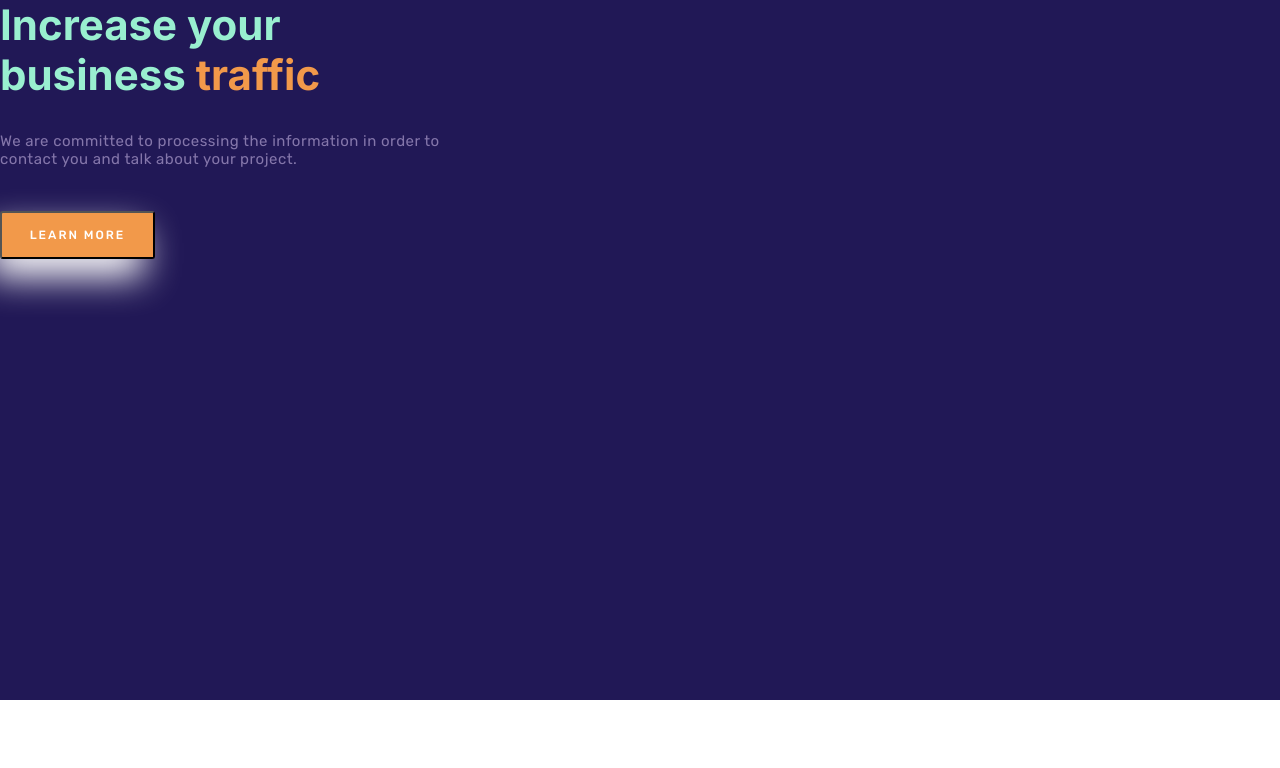
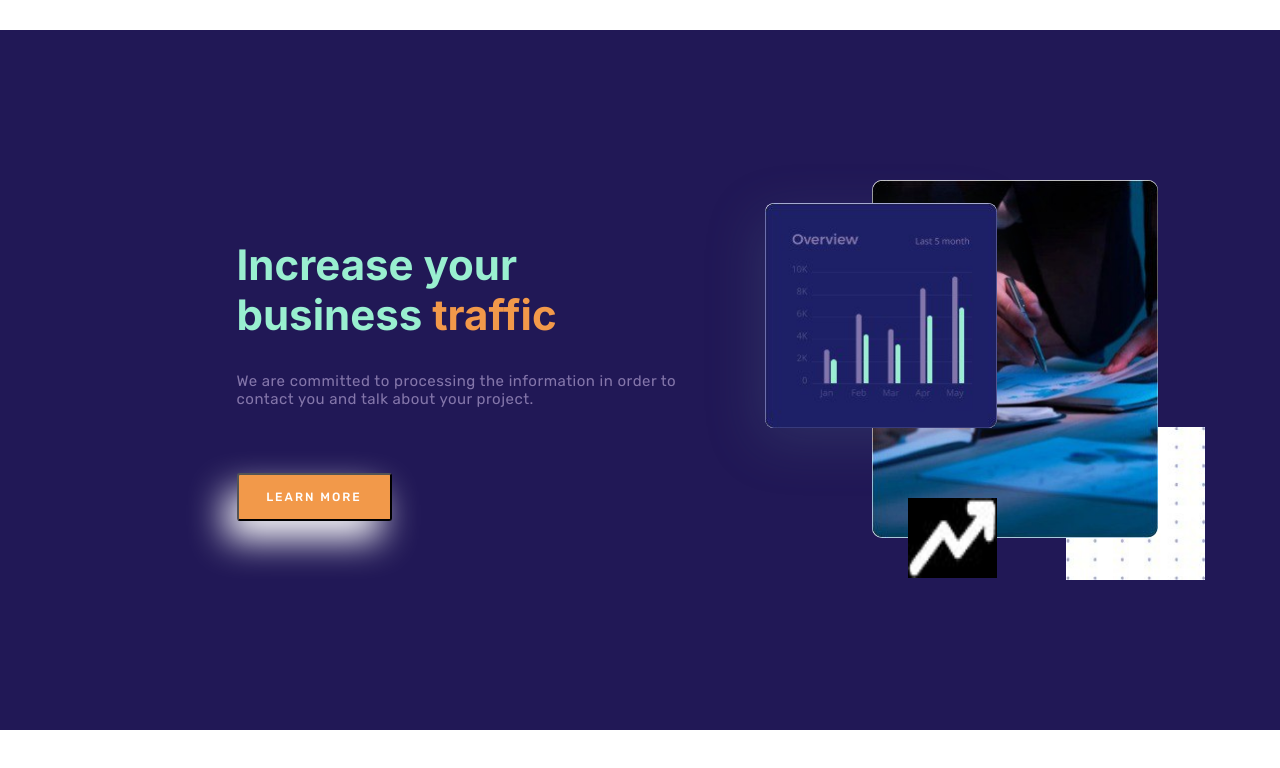
Before and after one commit to Kat3919/content, a plain HTML site: page index2.html in a window 1280 px wide. Shown: the top 768 px of the page. Drawn offline with Linux system fonts and the light colour scheme.

Commit message:
flattened layout2

```diff
--- a/index2.html
+++ b/index2.html
@@ -3,7 +3,7 @@
   <head>
     <meta charset="UTF-8" />
     <meta name="viewport" content="width=device-width, initial-scale=1.0" />
-    <title>content - Макет 3</title>
+    <title>content - Макет 2</title>
     <link rel="stylesheet" href="./styles2.css" />
     <link rel="preconnect" href="https://fonts.googleapis.com" />
     <link rel="preconnect" href="https://fonts.gstatic.com" crossorigin />
@@ -33,10 +33,12 @@
       </div>
 
       <div class="pictures">
-        <p class=""><img src="" alt="" /></p>
-        <p><img src="" alt="" /></p>
-        <p><img src="" alt="" /></p>
-        <p><img src="" alt="" /></p>
+        <p><img src="photo_2023-12-03_19-04-04.jpg" alt="" class="plot" /></p>
+        <p>
+          <img src="photo_2023-12-03_19-04-58.jpg" alt="" class="diagram" />
+        </p>
+        <p><img src="photo_2023-12-03_19-05-41.jpg" alt="" class="arrow" /></p>
+        <p><img src="photo_2023-12-03_19-06-26.jpg" alt="" class="points" /></p>
       </div>
     </section>
   </body>
--- a/styles2.css
+++ b/styles2.css
@@ -6,7 +6,10 @@ body {
   width: 1442px;
   height: 700px;
   background: #211856;
-  margin: auto;
+  margin: 30px auto;
+  display: flex;
+  justify-content: center;
+  align-items: center;
 }
 /* левая секция */
 .text {
@@ -49,6 +52,49 @@ body {
   line-height: 20px;
   letter-spacing: 2px;
   text-transform: uppercase;
-  margin-top: 43px;
+  margin-top: 65px;
 }
 /* правая секция */
+.pictures {
+  width: 441px;
+  height: 400px;
+  position: relative;
+  margin-left: 58px;
+}
+img.diagram {
+  border-radius: 8.939px;
+  background: #1d2067;
+  box-shadow: -7.151px 14.302px 53.632px 0px rgba(82, 114, 139, 0.24);
+  position: absolute;
+  width: 232px;
+  height: 225px;
+  bottom: 152px;
+  z-index: 3;
+}
+img.plot {
+  position: absolute;
+  width: 286.035px;
+  height: 357.544px;
+  border-radius: 10px;
+  background: url(<path-to-image>), lightgray 50% / cover no-repeat;
+  left: 107px;
+  top: 0;
+  z-index: 2;
+}
+img.points {
+  position: absolute;
+  width: 139.442px;
+  height: 152.85px;
+  background: #96a8ea;
+  left: 301px;
+  top: 247px;
+}
+img.arrow {
+  position: absolute;
+  width: 89px;
+  height: 80px;
+  top: 318px;
+  left: 143px;
+  z-index: 3;
+  background-color: #13c296;
+}
```
Also changed, not shown: photo_2023-12-03_19-04-04.jpg (added), photo_2023-12-03_19-04-58.jpg (added), photo_2023-12-03_19-05-41.jpg (added), photo_2023-12-03_19-06-26.jpg (added).
